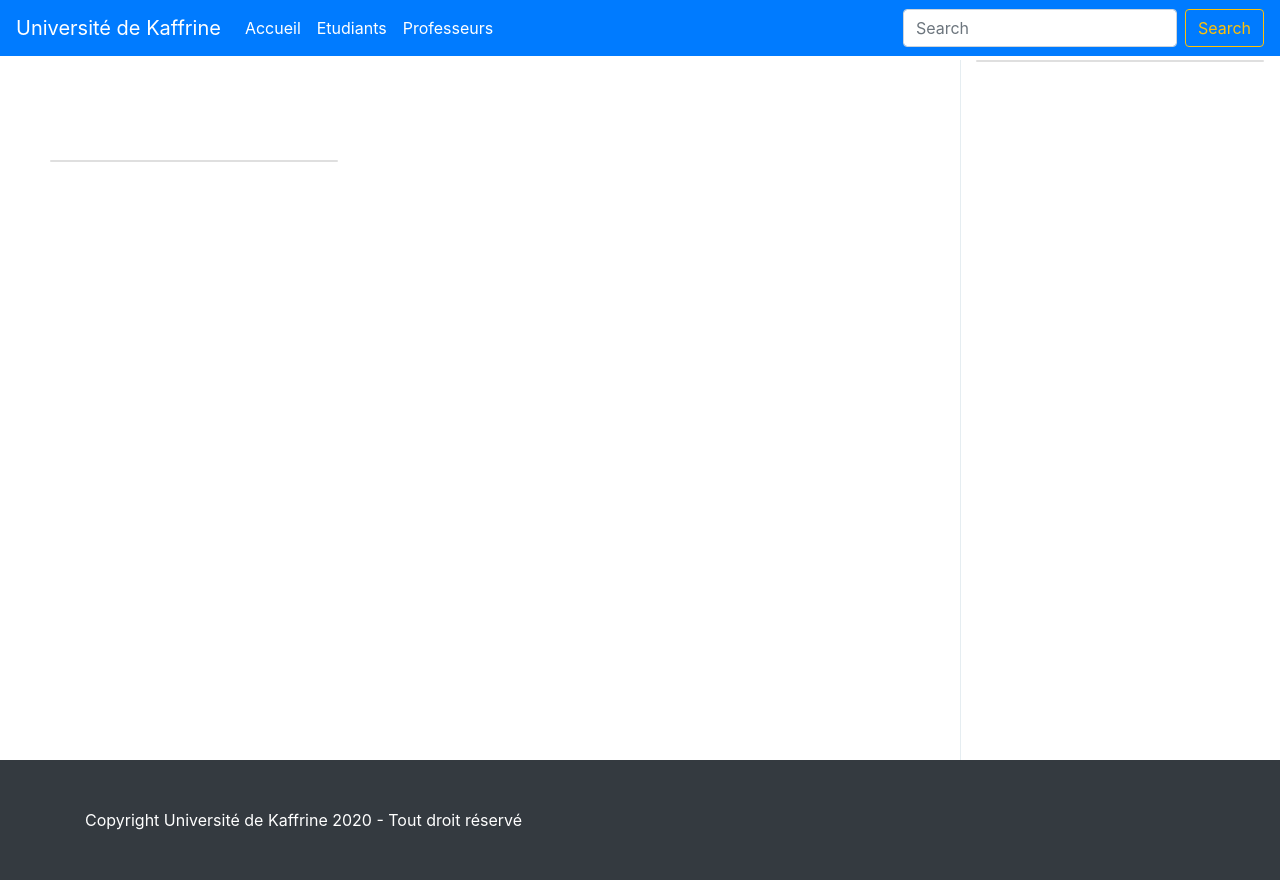
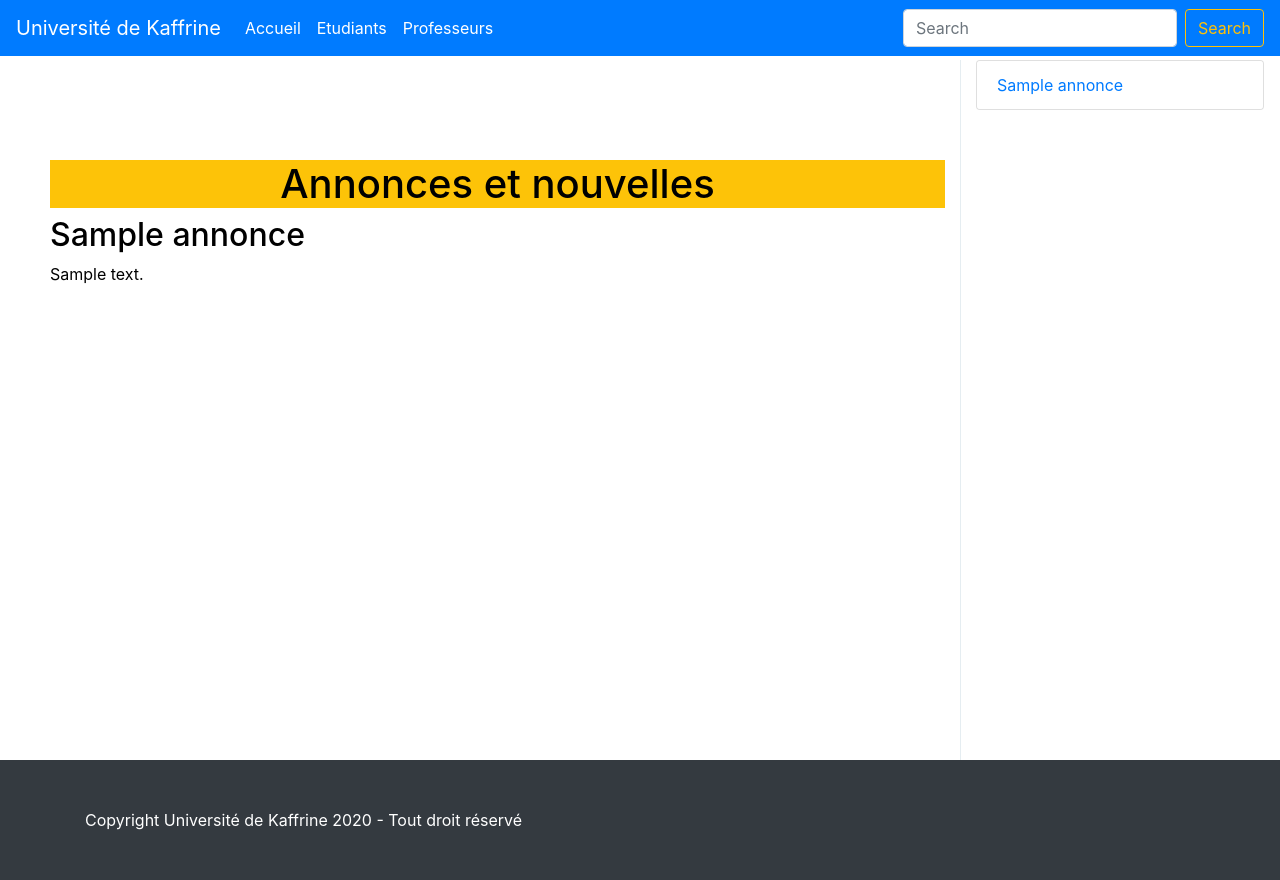
Before and after one commit to kalisto11/universite, a PHP site: the page made by index.php in a window 1280 px wide. Run offline with PHP 8.4, Linux system fonts and the light colour scheme; tables that the repository leaves empty or names only in its code hold one stand-in row (values such as "Sample post"); data that the repository does not hold is empty.

Commit message:
ajout fonction consultation annonces

```diff
--- a/Controller/AnnoncesController.php
+++ b/Controller/AnnoncesController.php
@@ -1,18 +1,21 @@
 <?php
-    require 'Model/AnnoncesControllerModel.php';
+    require 'Model/AnnoncesModel.php';
+    require 'Model/Request.php';
     class AnnoncesController{
-        public $model;
+        public $request;
         public $annonces;
+
         public function __construct(){
-            $model = new AnnoncesControllerModel();
-            $this->model = $model;
-            $this->annonces = $this->getAnnonces();
+            $this->request = new Request();
         }
 
-        public function getAnnonces(){
-            return $this->model->annonces;
+        public function afficherListAnnonces(){
+            $annonces = Annonces::getListAnnonces();
+            require 'View/Annonces.php';
         }
-        public function afficher(){
-            require $this->model->page;
+
+        public function afficherAnnonce(){
+            $annonce = new annonces($this->request->id);
+            require 'View/Annonce.php';
         }
     }
--- a/Model/AnnoncesControllerModel.php
+++ /dev/null
@@ -1,11 +0,0 @@
-<?php
-    require 'Model/AnnoncesModel.php';
-class AnnoncesControllerModel{
-    public $annonces;
-    public $page;
-
-    public function __construct(){
-            $this->annonces = Annonces::getListAnnonces();
-            $this->page = 'View/Annonces.php';
-    }
-}
--- /dev/null
+++ b/Model/Request.php
@@ -0,0 +1,14 @@
+<?php
+class Request{
+    public $url;
+    public $page;
+    public $action;
+    public $id;
+
+    public function __construct(){
+        $this->url = $_GET;
+        $this->page = isset($this->url['page']) ? $this->url['page'] : '' ;
+        $this->action = isset($this->url['action']) ? $this->url['action'] : '';
+        $this->id = isset($this->url['id']) ? $this->url['id'] : '';
+    }
+}
--- a/index.php
+++ b/index.php
@@ -53,8 +53,7 @@
                                 case 'annonces':
                                     require_once 'Controller/AnnoncesController.php';
                                     $controller = new AnnoncesController();
-                                    $annonces = $controller->getAnnonces();
-                                    $controller->afficher();
+                                    $controller->afficherAnnonce();
                                 break;
                                 default:
                             }
@@ -76,9 +75,8 @@
                 </main>
                 <aside class="col-md-3">
                     <?php require_once 'Controller/AnnoncesController.php';
-                    $Controller = new AnnoncesController();
-                    $controller->getAnnonces();
-                    $controller->afficher();
+                    $controller = new AnnoncesController();
+                    $controller->AfficherListAnnonces();
                     ?>
                 </aside>
             </div>
--- a/style.css
+++ b/style.css
@@ -1,3 +1,6 @@
+body{
+    color: black;
+}
 table{
     width: 70%;
     border-collapse: collapse;
@@ -47,14 +50,6 @@ aside{
     margin-left: 0px;
 }
 
-h2{
-    color: #FFF;
-}
-
- main p{
-    color:#FFF;
-}
-
 h1{
     text-align: center;
     background-color:hsl(46, 98%, 51%)
```
Also changed, not shown: View/Annonce.php (renamed from View/AfficherAnnonce.php).
